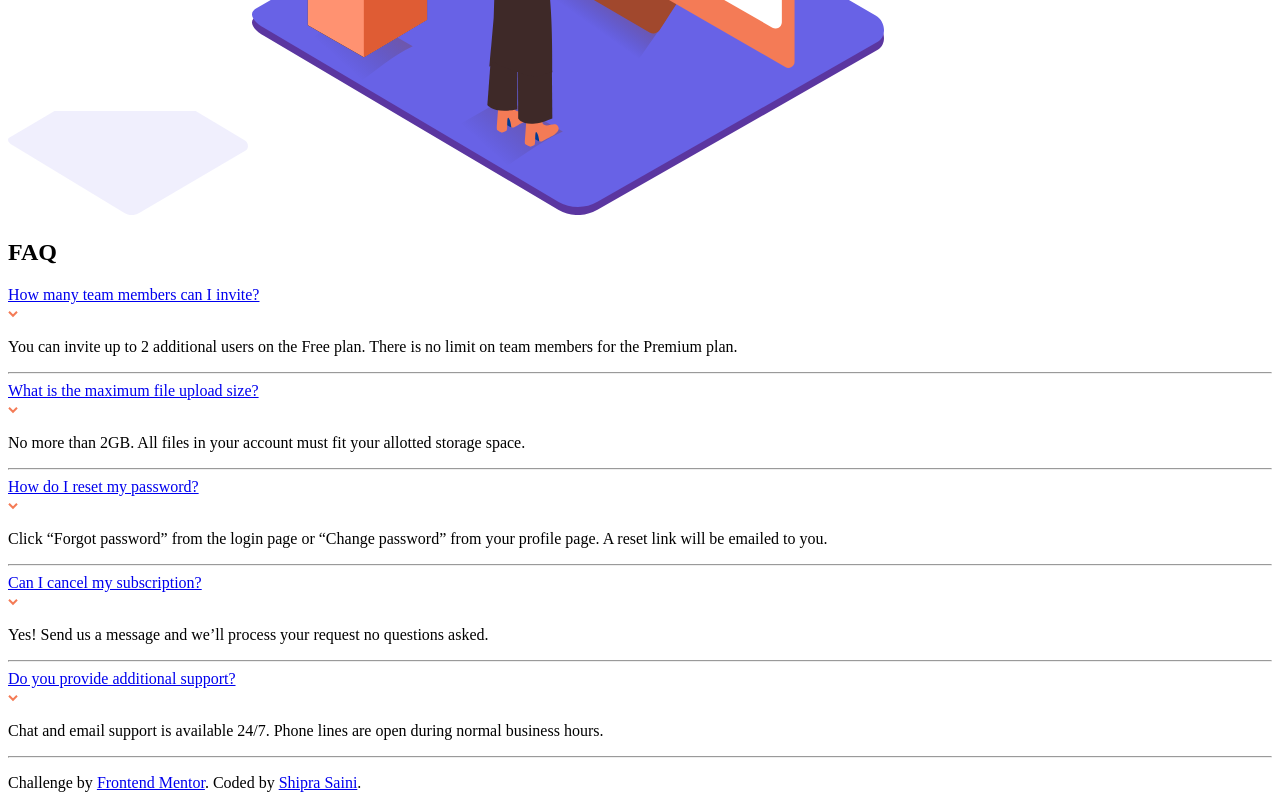
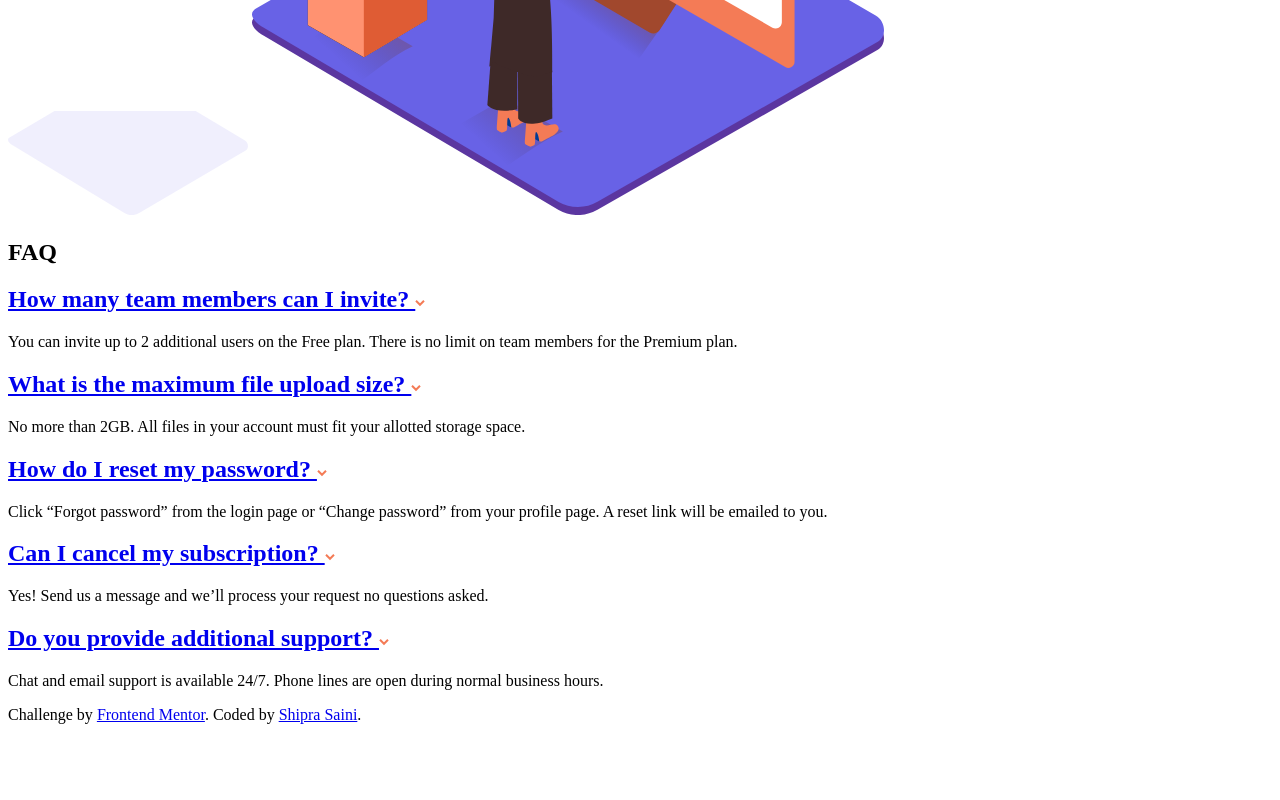
Before and after one commit to shiprasaini99/FAQ-Accordian-Card, a plain HTML site: page faq-accordion-card-main/index.html in a window 1280 px wide. Shown: the part 635-1435 px from the top of the page. After the commit the page ends 1367 px from the top, so only its background shows below. Drawn offline with Linux system fonts and the light colour scheme.

Commit message:
Add files via upload

```diff
--- a/faq-accordion-card-main/index.html
+++ b/faq-accordion-card-main/index.html
@@ -34,37 +34,52 @@
         </div>
 
         <ul style="list-style-type: none; padding: 0;">
-          <div class="faq">
-            <li><a class="question" href="#">How many team members can I invite?</a></li>
-            <img src="images/icon-arrow-down.svg" alt="Down Arrow" class="icon">
+          <li class="faq">
+            <h2>
+              <a class="question" href="#">
+                How many team members can I invite?
+                <img src="images/icon-arrow-down.svg" alt="Down Arrow" class="icon">
+              </a>
+            </h2>
             <p class="answer">You can invite up to 2 additional users on the Free plan. There is no limit on
               team members for the Premium plan.</p>
-          </div>
-          <hr>
-          <div class="faq">
-            <li><a class="question" href="#">What is the maximum file upload size?</a></li>
-            <img src="images/icon-arrow-down.svg" alt="Down Arrow" class="icon">
+          </li>
+          <li class="faq">
+            <h2>
+              <a class="question" href="#">
+                What is the maximum file upload size?
+                <img src="images/icon-arrow-down.svg" alt="Down Arrow" class="icon">
+              </a>
+            </h2>
             <p class="answer">No more than 2GB. All files in your account must fit your allotted storage space.</p>
-          </div>
-          <hr>
-          <div class="faq">
-            <li><a class="question" href="#">How do I reset my password?</a></li>
-            <img src="images/icon-arrow-down.svg" alt="Down Arrow" class="icon">
+          </li>
+          <li class="faq">
+            <h2>
+              <a class="question" href="#">
+                How do I reset my password?
+                <img src="images/icon-arrow-down.svg" alt="Down Arrow" class="icon">
+              </a>
+            </h2>
             <p class="answer">Click “Forgot password” from the login page or “Change password” from your profile page. A reset link will be emailed to you.</p>
-          </div>
-          <hr>
-          <div class="faq">
-            <li><a class="question" href="#">Can I cancel my subscription?</a></li>
-            <img src="images/icon-arrow-down.svg" alt="Down Arrow" class="icon">
+          </li>
+          <li class="faq">
+            <h2>
+              <a class="question" href="#">
+                Can I cancel my subscription?
+                <img src="images/icon-arrow-down.svg" alt="Down Arrow" class="icon">
+              </a>
+            </h2>
             <p class="answer">Yes! Send us a message and we’ll process your request no questions asked.</p>
-          </div>
-          <hr>
-          <div class="faq">
-            <li><a class="question" href="#">Do you provide additional support?</a></li>
-            <img src="images/icon-arrow-down.svg" alt="Down Arrow" class="icon">
+          </li>
+          <li class="faq">
+            <h2>
+              <a class="question" href="#">
+                Do you provide additional support?
+                <img src="images/icon-arrow-down.svg" alt="Down Arrow" class="icon">
+              </a>
+            </h2>
             <p class="answer">Chat and email support is available 24/7. Phone lines are open during normal business hours.</p>
-          </div>
-          <hr>
+          </li>
         </ul>
       </section>
     </main>
```
